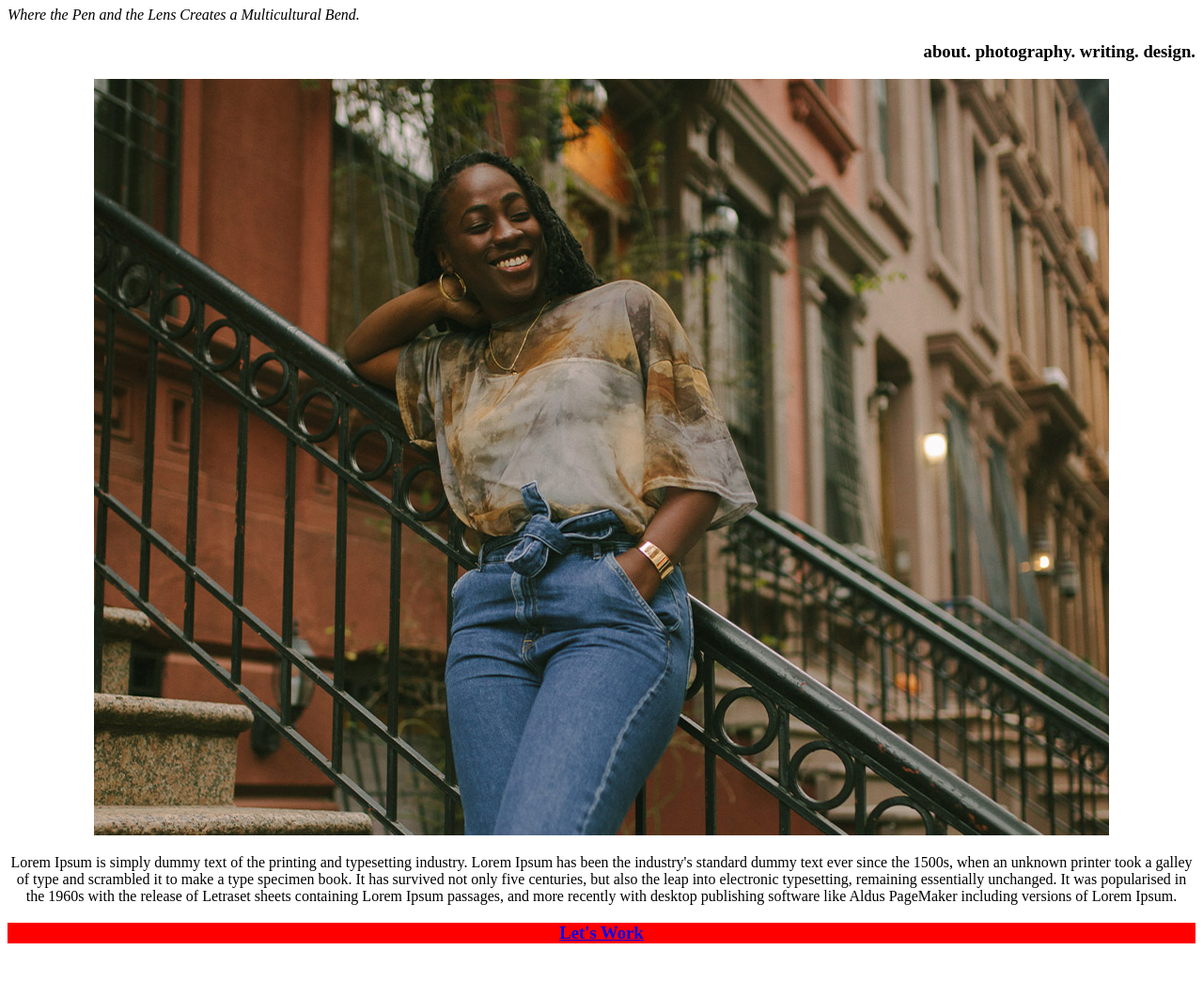
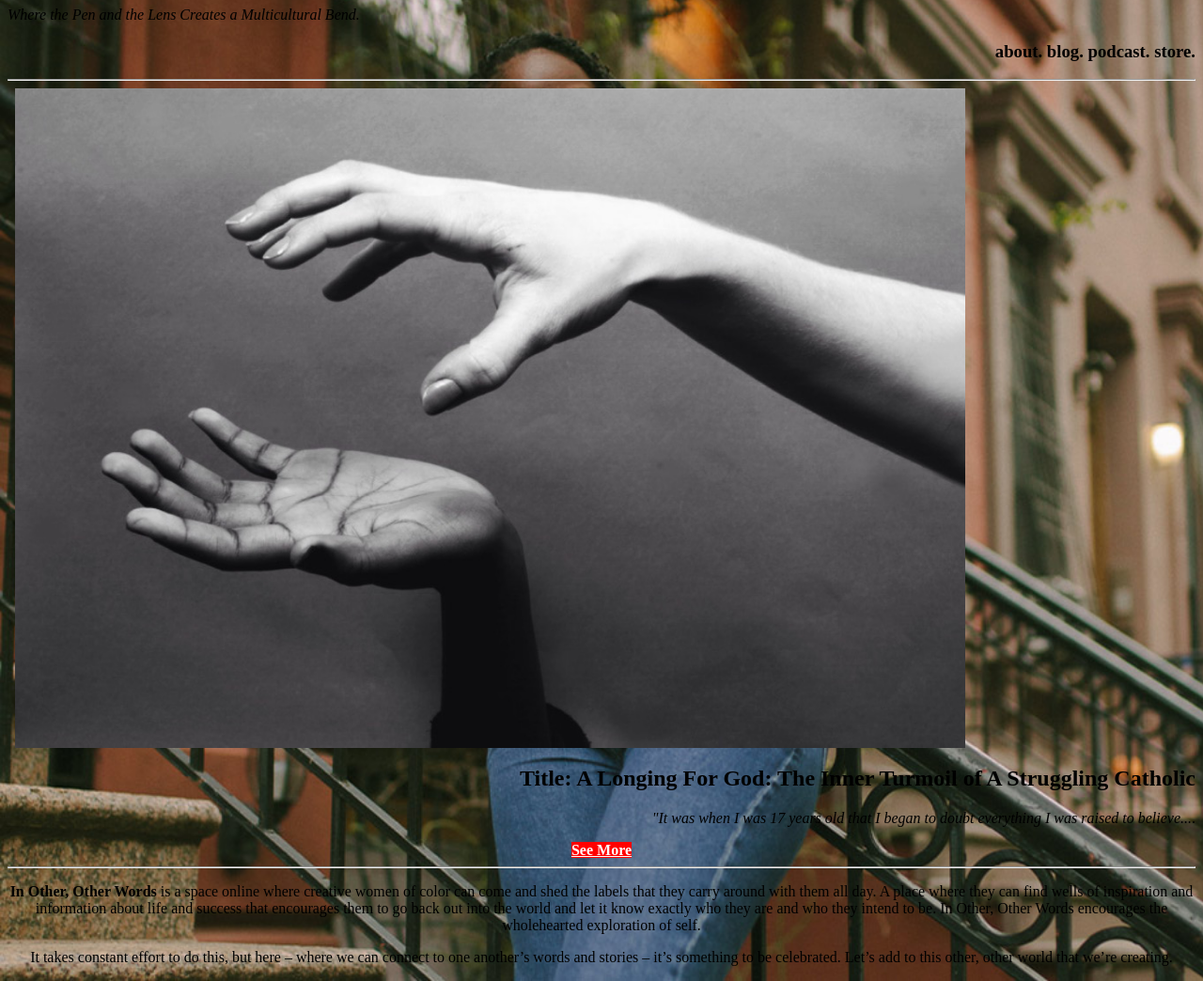
Before and after one commit to sophiaebanks/sophiaebanks.github.io, a plain HTML site: page unit_3/index.html in a window 1280 px wide. Shown: the part 73-1117 px from the top of the page at 94% size. Before the commit the page ends 1096 px from the top, so only its background shows below. Drawn offline with Linux system fonts and the light colour scheme; files whose address does not match are found by name.

Commit message:
Unit 3 Assignment Upload

```diff
--- a/unit_3/css/style.css
+++ b/unit_3/css/style.css
@@ -12,9 +12,17 @@ body {
 #slogan {
 	font-style: italic;
 }
+.title {
+	text-align: right;
+}
 img {
-	background: url("images/cover_portrait.jpg")
+	display: block;
+	margin-left: inherit;
+	margin-right: auto;
+	width: 80%
 }
 #contact {
 	background-color: red;
+	color: white;
+	font-weight: bold;
 }
--- a/unit_3/index.html
+++ b/unit_3/index.html
@@ -1,17 +1,22 @@
 <!DOCTYPE html>
 <html>
 <head>
-	<title>Sophia Ebanks</title>
+	<title>In Other, Other Words</title>
 	<link rel="stylesheet" type="text/css" href="css/style.css">
 </head>
 <body>
-	<h1 id="title">Sophia Ebanks</h1>
+	<h1 id="title">In Other, Other Words</h1>
 	<p id="slogan">Where the Pen and the Lens Creates a Multicultural Bend. </p>
-	<h3 id="menu">about. photography. writing. design. </h3>
-	<img src="images/cover_portrait.JPG" alt="a woman leaning on railing on stoop" title="Photo of Sophia Ebanks">
-	<p>Lorem Ipsum is simply dummy text of the printing and typesetting industry. Lorem Ipsum has been the industry's standard dummy text ever since the 1500s, when an unknown printer took a galley of type and scrambled it to make a type specimen book. It has survived not only five centuries, but also the leap into electronic typesetting, remaining essentially unchanged. It was popularised in the 1960s with the release of Letraset sheets containing Lorem Ipsum passages, and more recently with desktop publishing software like Aldus PageMaker including versions of Lorem Ipsum.</p>
-	<h3 id="contact"><a href="mailto:sebanks96@gmail.com">Let's Work</a></h3>
+	<h3 id="menu">about. blog. podcast. store. </h3>
+	<hr>
+	<img src="images/hands.jpg" alt="one hand leaning over another hand" title="gray photo of hands">
+	<h2 class="title">Title: A Longing For God: The Inner Turmoil of A Struggling Catholic</h2>
+	<p class="title"><i>"It was when I was 17 years old that I began to doubt everything I was raised to believe...</i>.</p>
+	<a id="contact" href="mailto:sebanks96@gmail.com">See More</a></h3>
+	<hr>
+	<p><b>In Other, Other Words</b> is a space online where creative women of color can come and shed the labels that they carry around with them all day. A place where they can find wells of inspiration and information about life and success that encourages them to go back out into the world and let it know exactly who they are and who they intend to be. In Other, Other Words encourages the wholehearted exploration of self.</p>
 
+	<p>It takes constant effort to do this, but here – where we can connect to one another’s words and stories – it’s something to be celebrated. Let’s add to this other, other world that we’re creating.</p>
 
 </body>
 </html>
```
Also changed, not shown: unit_3/images/hands.jpg (added).
